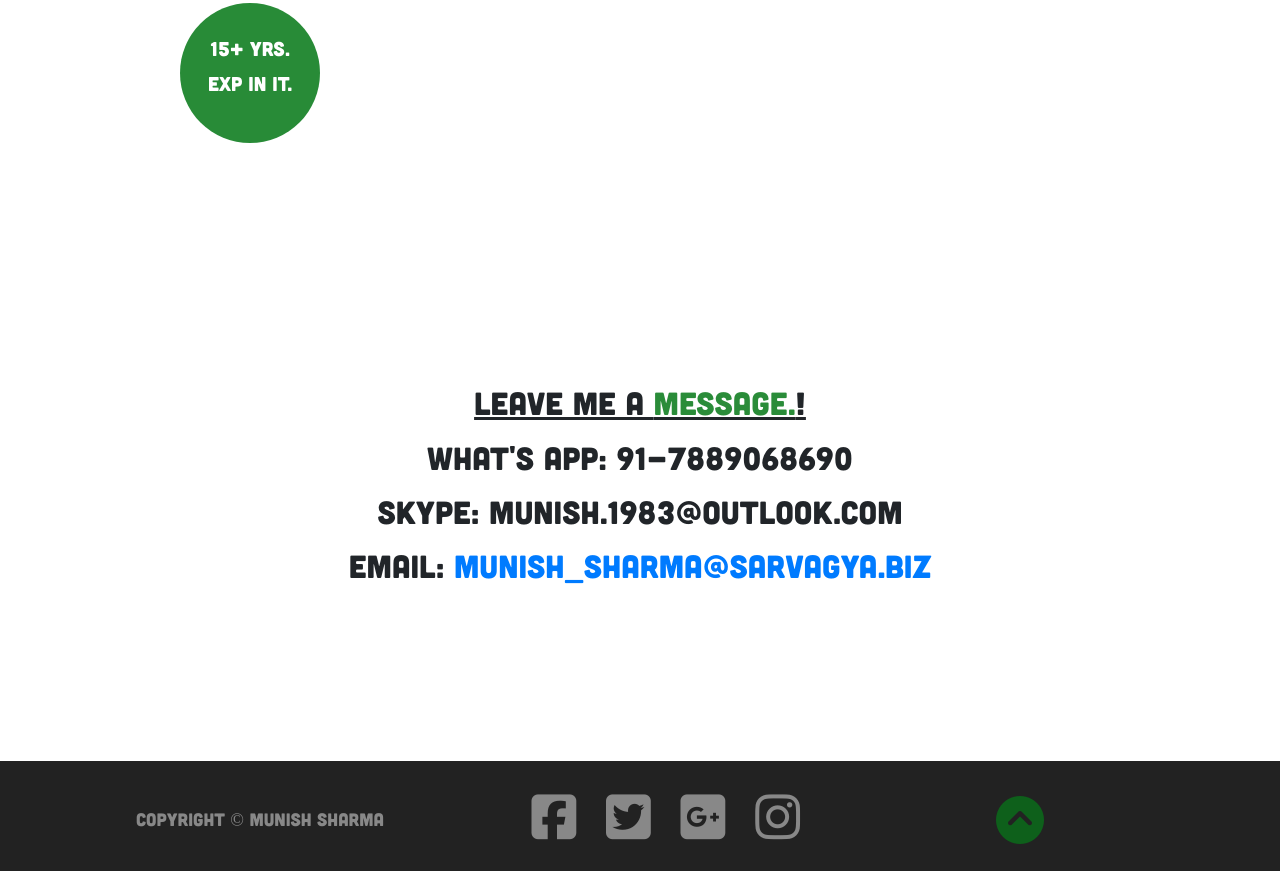
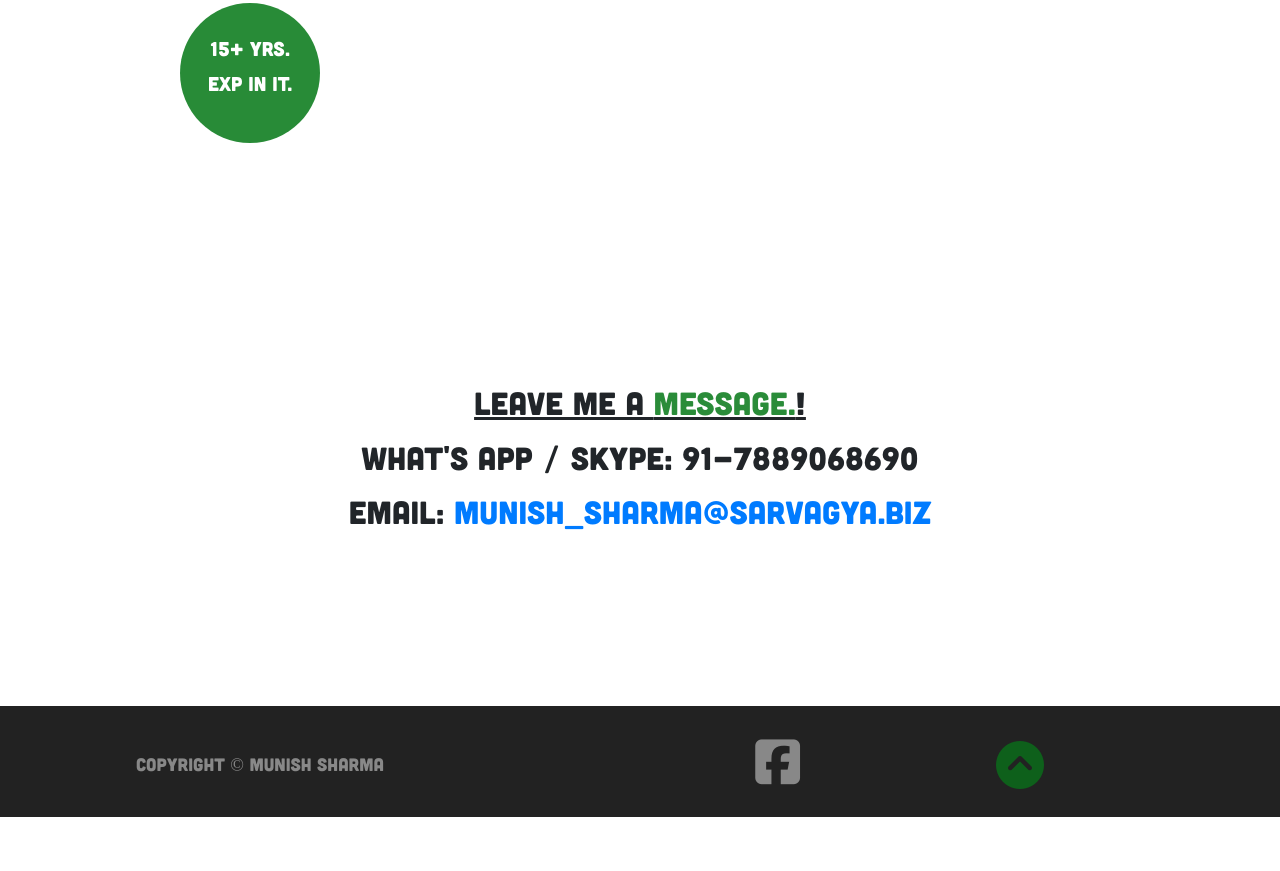
Before and after one commit to Munish4Humanity/freelancer4work, a plain HTML site: page index.html in a window 1280 px wide. Shown: the part 6314-7185 px from the top of the page. After the commit the page ends 7131 px from the top, so only its background shows below. Drawn offline with nearby package versions, Linux system fonts and the light colour scheme.

Commit message:
FacebookCommit

```diff
--- a/index.html
+++ b/index.html
@@ -408,8 +408,7 @@
                      <div class="row">
                          <div class="col-md-8 offset-md-2">
                              <h2><u>Leave me a <span class="bold-green">message.</span>!</u></h2>
-                             <p><h2>What's App: 91-7889068690 </h2></p>
-                             <p><h2>Skype: munish.1983@outlook.com </h2></p>
+                             <p><h2>What's App / Skype: 91-7889068690 </h2></p>
                              <p><h2>Email:<a href="mailto: munish_sharma@sarvagya.biz">&nbsp;munish_Sharma@sarvagya.biz</a></h2></p>
                              <!-- <form class="form-horizontal" role="form" method="post" action="index.php">
                                  <div class="form-group">
@@ -462,10 +461,7 @@
                      </div>
                      <div class="col-sm-4">
                          <ul class="social-links">
-                            <li><a href="#"><i class="fa fa-facebook-square fa-2x" aria-hidden="true"></i></a></li>
-                            <li><a href="#"><i class="fa fa-twitter-square fa-2x" aria-hidden="true"></i></a></li>
-                            <li><a href="#"><i class="fa fa-google-plus-square fa-2x" aria-hidden="true"></i></a></li>
-                            <li><a href="#"><i class="fa fa-instagram fa-2x" aria-hidden="true"></i></a></li>
+                            <li><a href="https://www.facebook.com/genius4work/"><i class="fa fa-facebook-square fa-2x" aria-hidden="true"></i></a></li>
                          </ul>
                      </div>
                      <div class="col-sm-4 scroll-to-top-button">
```
